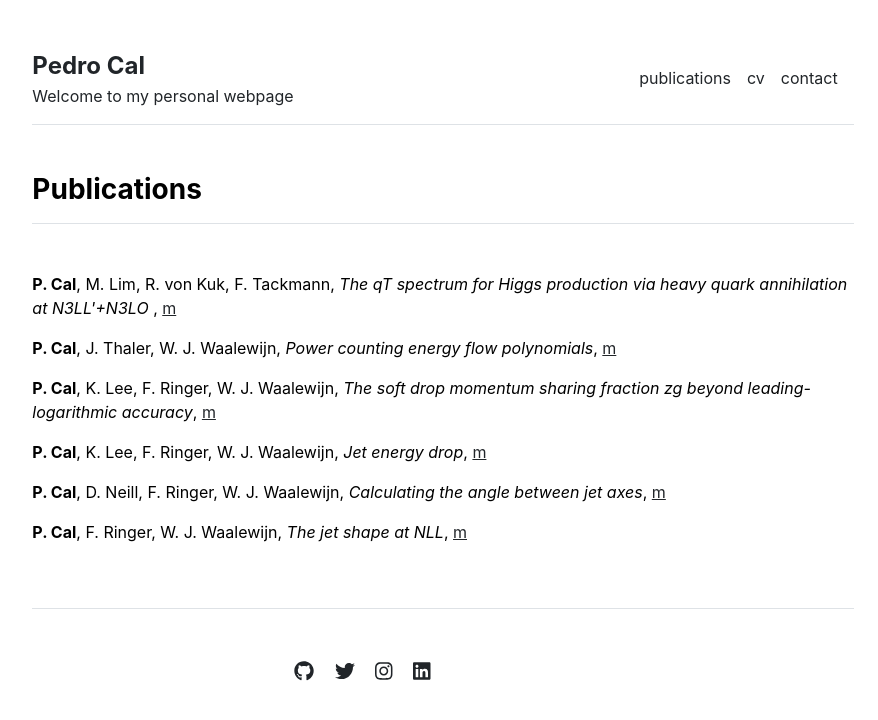
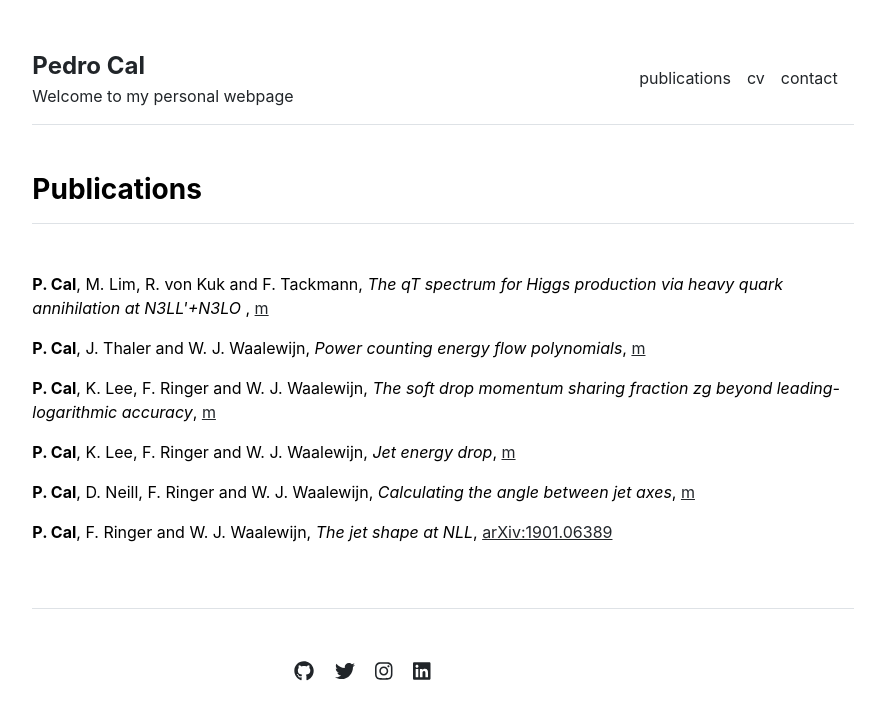
Before and after one commit to pmcal/pmcal.github.io, a Jekyll site: the page built from publications.md, in a window 1280 px wide. Shown: the top 720 px of the page, without its empty margins (197-1075 px from the left). Built offline with Jekyll 4.4.1, drawn with Linux system fonts in a browser that asks for light colours.

Commit message:
Update publications.yml

```diff
--- a/_data/publications.yml
+++ b/_data/publications.yml
@@ -1,31 +1,31 @@
 index:
-- collaborators: 'M. Lim, R. von Kuk, F. Tackmann'
+- collaborators: 'M. Lim, R. von Kuk and F. Tackmann'
   title: "The qT spectrum for Higgs production via heavy quark annihilation at N3LL'+N3LO "
   journal: 'a'
   arxiv: 'm'
   url: 'bro'
-- collaborators: 'J. Thaler, W. J. Waalewijn'
+- collaborators: 'J. Thaler and W. J. Waalewijn'
   title: 'Power counting energy flow polynomials'
   journal: 'a'
   arxiv: 'm'
   url: 'bro'
-- collaborators: 'K. Lee, F. Ringer, W. J. Waalewijn'
+- collaborators: 'K. Lee, F. Ringer and W. J. Waalewijn'
   title: 'The soft drop momentum sharing fraction zg beyond leading-logarithmic accuracy'
   journal: 'a'
   arxiv: 'm'
   url: 'bro'
-- collaborators: 'K. Lee, F. Ringer, W. J. Waalewijn'
+- collaborators: 'K. Lee, F. Ringer and W. J. Waalewijn'
   title: 'Jet energy drop'
   journal: 'a'
   arxiv: 'm'
   url: 'bro'
-- collaborators: 'D. Neill, F. Ringer, W. J. Waalewijn'
+- collaborators: 'D. Neill, F. Ringer and W. J. Waalewijn'
   title: 'Calculating the angle between jet axes'
   journal: 'a'
   arxiv: 'm'
   url: 'bro'
-- collaborators: 'F. Ringer, W. J. Waalewijn'
+- collaborators: 'F. Ringer and W. J. Waalewijn'
   title: 'The jet shape at NLL'
-  journal: 'a'
-  arxiv: 'm'
-  url: 'bro'
+  journal: 'JHEP 05 (2019) 143'
+  arxiv: 'arXiv:1901.06389'
+  url: 'https://arxiv.org/abs/1901.06389'
```
